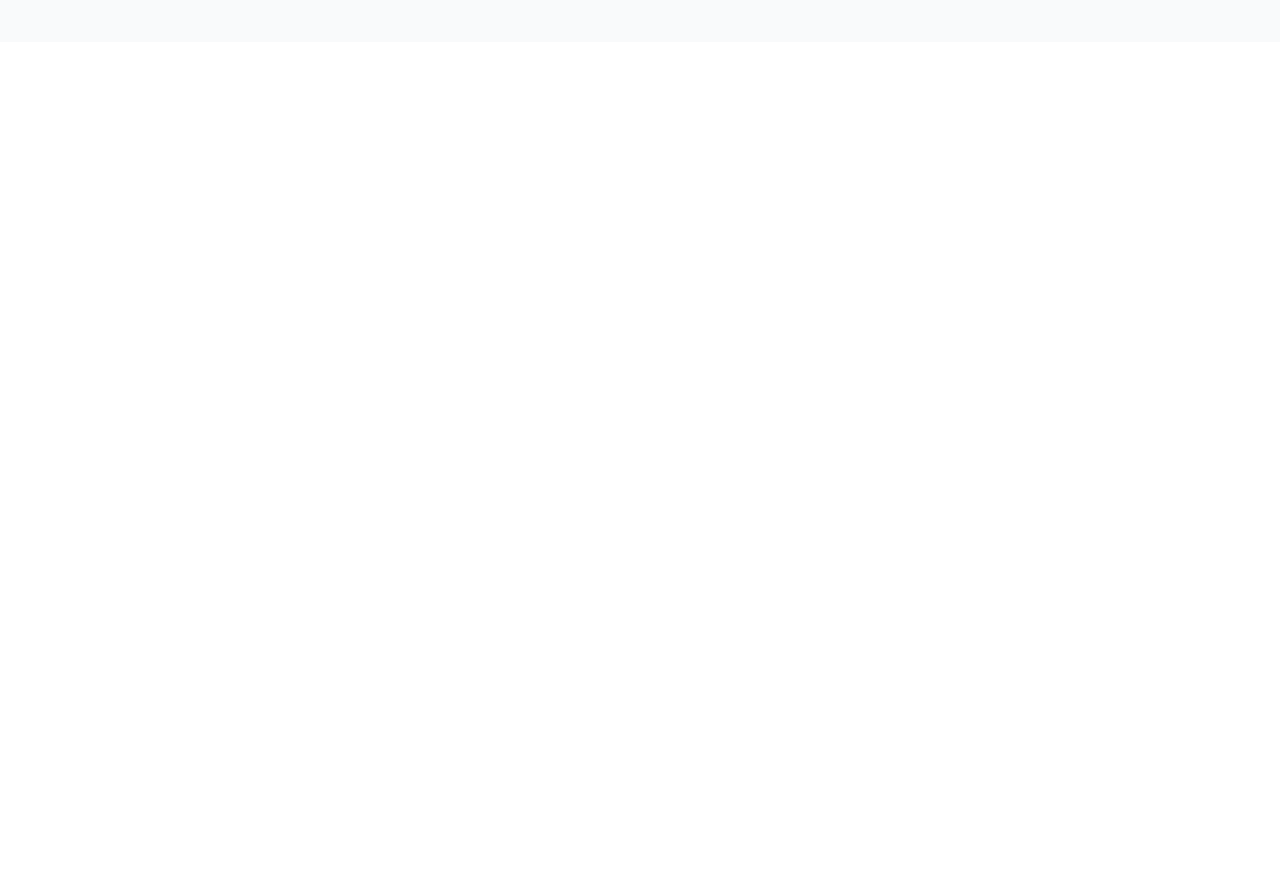
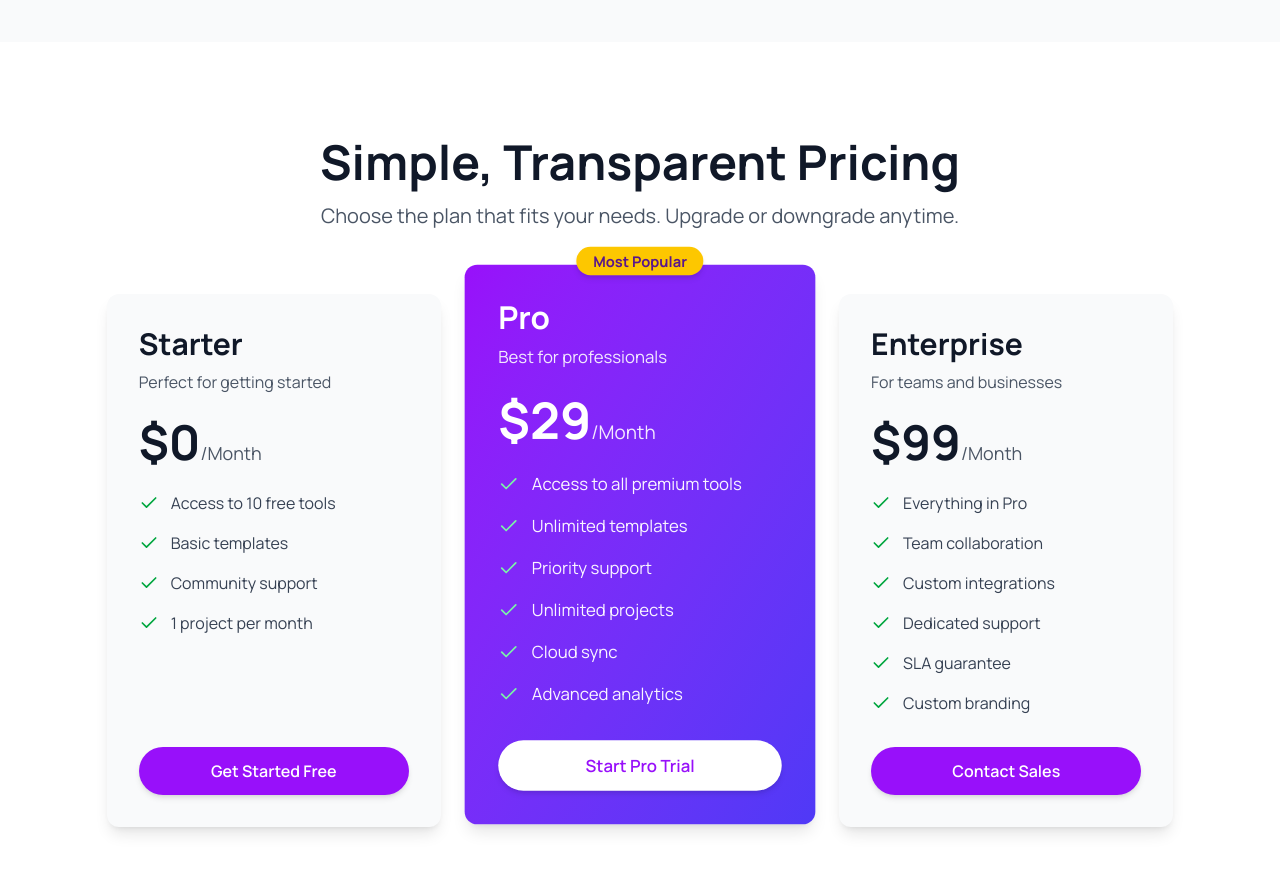
Before and after one commit to Siam-AR/Programming-Hero-Assignment-06, a React (Vite) app: page / in a window 1280 px wide. Shown: the part 2820-3692 px from the top of the page. Before the commit the page ends 2862 px from the top, so only its background shows below. Built offline with nearby package versions, Linux system fonts and the light colour scheme.

Commit message:
feat(pricing): implement pricing section with json data

```diff
--- a/src/App.jsx
+++ b/src/App.jsx
@@ -4,6 +4,7 @@ import Navbar from "./components/Navbar/Navbar";
 import Stats from "./components/Stats/Stats";
 import Steps from "./components/Steps/Steps";
 import PurchasePage from "./pages/PurchasePage";
+import Pricing from "./components/Pricing/Pricing";
 
 function App() {
   return (
@@ -13,6 +14,7 @@ function App() {
       <Stats></Stats>
       <PurchasePage></PurchasePage>
       <Steps></Steps>
+      <Pricing></Pricing>
     </div>
   );
 }
--- /dev/null
+++ b/src/components/Pricing/Pricing.jsx
@@ -0,0 +1,113 @@
+import React from "react";
+import { Check } from "lucide-react";
+import pricingData from "../../data/pricing.json";
+
+const Pricing = () => {
+  return (
+    <section className="w-full bg-white py-16 md:py-20 lg:py-24">
+      <div className="w-10/12 mx-auto">
+        {/* Section Header */}
+        <div className="text-center mb-12 md:mb-16">
+          <h2 className="text-3xl md:text-4xl lg:text-5xl font-bold text-gray-900 mb-4">
+            Simple, Transparent Pricing
+          </h2>
+          <p className="text-gray-600 text-lg md:text-xl">
+            Choose the plan that fits your needs. Upgrade or downgrade anytime.
+          </p>
+        </div>
+
+        {/* Pricing Cards */}
+        <div className="grid grid-cols-1 md:grid-cols-3 gap-6 lg:gap-8 items-stretch">
+          {pricingData.map((plan) => (
+            <div
+              key={plan.id}
+              className={`relative h-full rounded-xl shadow-lg p-8 transition-all duration-300 hover:shadow-2xl flex flex-col ${
+                plan.isPopular
+                  ? "bg-gradient-to-br from-purple-600 to-indigo-600 text-white md:scale-105 md:-mt-4 md:mb-4"
+                  : "bg-gray-50 text-gray-900"
+              }`}
+            >
+              {/* Most Popular Badge */}
+              {plan.isPopular && (
+                <div className="absolute -top-4 left-1/2 transform -translate-x-1/2">
+                  <span className="bg-yellow-400 text-purple-900 text-sm font-bold px-4 py-1 rounded-full shadow-md">
+                    Most Popular
+                  </span>
+                </div>
+              )}
+
+              {/* Plan Name */}
+              <h3
+                className={`text-2xl md:text-3xl font-bold mb-2 ${
+                  plan.isPopular ? "text-white" : "text-gray-900"
+                }`}
+              >
+                {plan.name}
+              </h3>
+
+              {/* Description */}
+              <p
+                className={`mb-6 ${
+                  plan.isPopular ? "text-purple-100" : "text-gray-600"
+                }`}
+              >
+                {plan.description}
+              </p>
+
+              {/* Price */}
+              <div className="mb-6">
+                <span
+                  className={`text-4xl md:text-5xl font-bold ${
+                    plan.isPopular ? "text-white" : "text-gray-900"
+                  }`}
+                >
+                  ${plan.price}
+                </span>
+                <span
+                  className={`text-lg ${
+                    plan.isPopular ? "text-purple-100" : "text-gray-600"
+                  }`}
+                >
+                  /Month
+                </span>
+              </div>
+
+              {/* Features List */}
+              <ul className="space-y-4 mb-8 flex-1">
+                {plan.features.map((feature, index) => (
+                  <li key={index} className="flex items-start gap-3">
+                    <Check
+                      className={`w-5 h-5 shrink-0 mt-0.5 ${
+                        plan.isPopular ? "text-green-300" : "text-green-600"
+                      }`}
+                    />
+                    <span
+                      className={
+                        plan.isPopular ? "text-purple-50" : "text-gray-700"
+                      }
+                    >
+                      {feature}
+                    </span>
+                  </li>
+                ))}
+              </ul>
+
+              {/* Button */}
+              <button
+                className={`mt-auto w-full font-semibold px-6 py-3 rounded-full transition-all duration-300 hover:scale-105 shadow-md hover:shadow-lg ${
+                  plan.isPopular
+                    ? "bg-white text-purple-600 hover:bg-gray-100"
+                    : "bg-purple-600 text-white hover:bg-purple-700"
+                }`}
+              >
+                {plan.buttonText}
+              </button>
+            </div>
+          ))}
+        </div>
+      </div>
+    </section>
+  );
+};
+
+export default Pricing;
--- /dev/null
+++ b/src/data/pricing.json
@@ -0,0 +1,48 @@
+[
+  {
+    "id": 1,
+    "name": "Starter",
+    "description": "Perfect for getting started",
+    "price": 0,
+    "features": [
+      "Access to 10 free tools",
+      "Basic templates",
+      "Community support",
+      "1 project per month"
+    ],
+    "buttonText": "Get Started Free",
+    "isPopular": false
+  },
+  {
+    "id": 2,
+    "name": "Pro",
+    "description": "Best for professionals",
+    "price": 29,
+    "features": [
+      "Access to all premium tools",
+      "Unlimited templates",
+      "Priority support",
+      "Unlimited projects",
+      "Cloud sync",
+      "Advanced analytics"
+    ],
+    "buttonText": "Start Pro Trial",
+    "isPopular": true
+  },
+  {
+    "id": 3,
+    "name": "Enterprise",
+    "description": "For teams and businesses",
+    "price": 99,
+    "features": [
+      "Everything in Pro",
+      "Team collaboration",
+      "Custom integrations",
+      "Dedicated support",
+      "SLA guarantee",
+      "Custom branding"
+    ],
+    "buttonText": "Contact Sales",
+    "isPopular": false
+  }
+]
```
